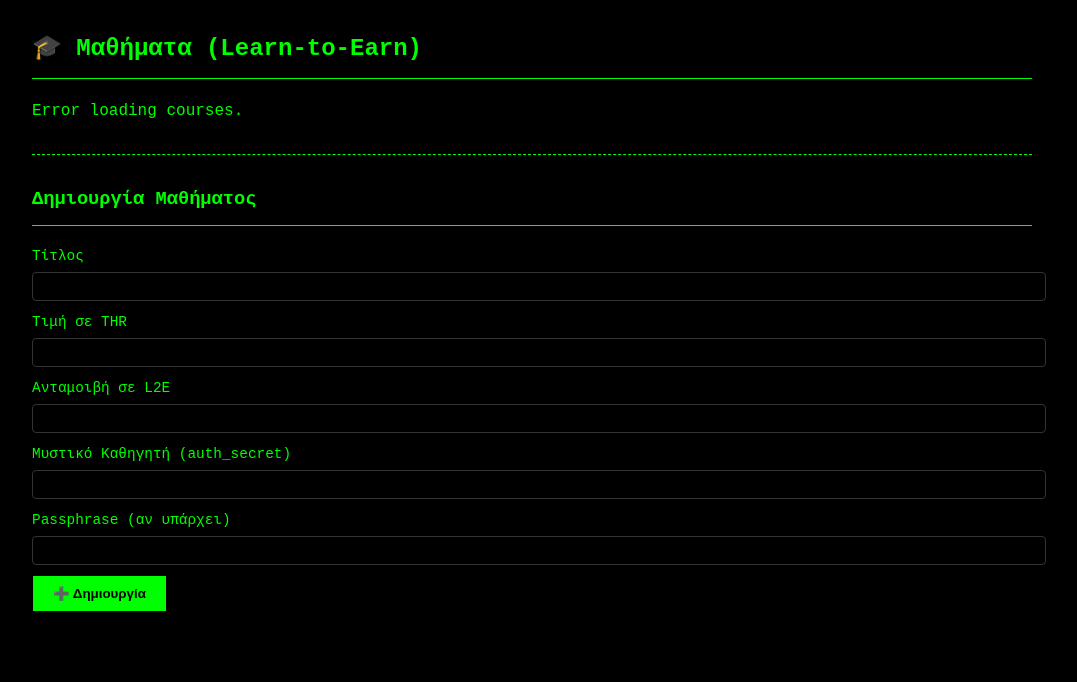
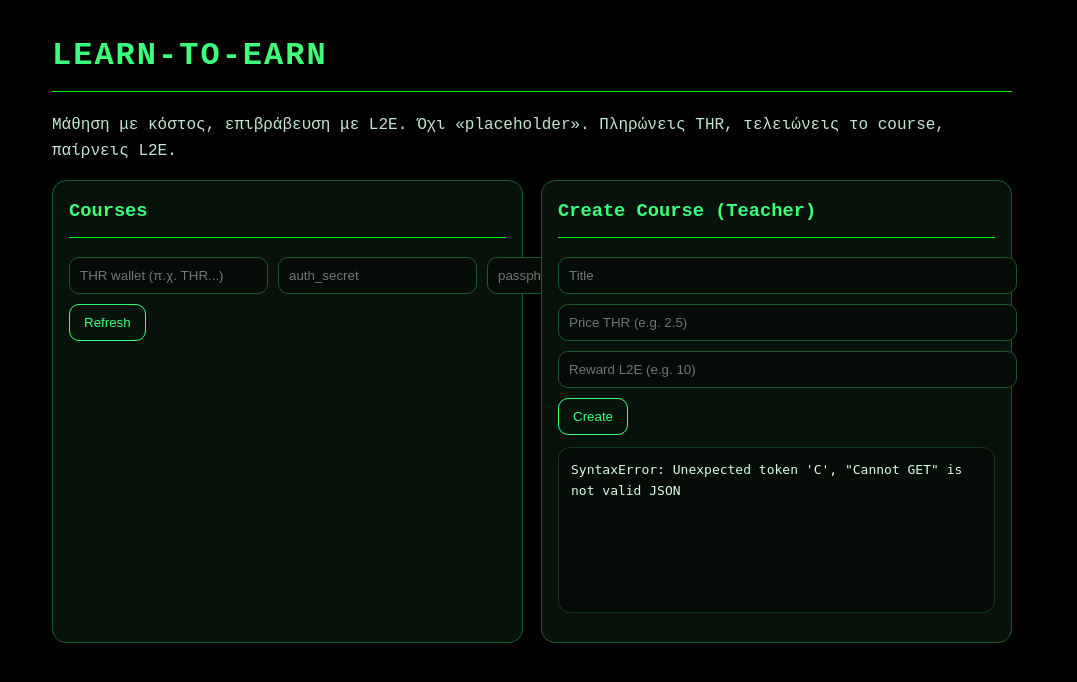
Before and after one commit to Tsipchain/thronos-V3.6, a Flask app: template templates/courses.html in a window 1280 px wide. Shown: the part 77-759 px from the top of the page, without its empty margins (108-1185 px from the left). Run offline with Flask 2, Linux system fonts and the light colour scheme; the template is opened without the code that fills it, so the values that code supplies are empty.

Commit message:
Update courses.html

```diff
--- a/templates/courses.html
+++ b/templates/courses.html
@@ -1,287 +1,110 @@
 {% extends "base.html" %}
+{% block title %}Thronos Learn‑to‑Earn{% endblock %}
+{% block content %}
+<div class="container" style="max-width:1100px;margin:30px auto;color:#d7ffe6;">
+  <h1 style="color:#3CFF7A;letter-spacing:2px;">LEARN‑TO‑EARN</h1>
+  <p style="opacity:.9;">Μάθηση με κόστος, επιβράβευση με L2E. Όχι «placeholder». Πληρώνεις THR, τελειώνεις το course, παίρνεις L2E.</p>
 
-{% block title %}🎓 Learn‑to‑Earn{% endblock %}
+  <div style="display:flex;gap:18px;flex-wrap:wrap;">
+    <div style="flex:1;min-width:320px;background:#07120b;border:1px solid #1a5a2f;border-radius:14px;padding:16px;">
+      <h3 style="margin-top:0;color:#3CFF7A;">Courses</h3>
+      <div style="display:flex;gap:10px;align-items:center;margin-bottom:10px;">
+        <input id="wallet" placeholder="THR wallet (π.χ. THR...)" style="flex:1;padding:10px;border-radius:10px;border:1px solid #1a5a2f;background:#050b07;color:#d7ffe6;">
+        <input id="secret" placeholder="auth_secret" style="flex:1;padding:10px;border-radius:10px;border:1px solid #1a5a2f;background:#050b07;color:#d7ffe6;">
+        <input id="passphrase" placeholder="passphrase (optional)" style="flex:1;padding:10px;border-radius:10px;border:1px solid #1a5a2f;background:#050b07;color:#d7ffe6;">
+      </div>
+      <button id="refresh" style="padding:10px 14px;border-radius:10px;border:1px solid #3CFF7A;background:#06140b;color:#3CFF7A;cursor:pointer;">Refresh</button>
+      <div id="courses" style="margin-top:14px;display:flex;flex-direction:column;gap:10px;"></div>
+    </div>
 
-{% block styles %}
-<style>
-  .courses-container {
-    max-width: 900px;
-    margin: 0 auto;
-    background: #111;
-    border: 1px solid #0f0;
-    border-radius: 16px;
-    padding: 20px;
-    box-shadow: 0 0 20px rgba(0, 255, 0, 0.1);
-  }
-  .courses-container h2 {
-    margin-top: 0;
-  }
-  .courses-table {
-    width: 100%;
-    border-collapse: collapse;
-    margin-bottom: 20px;
-  }
-  .courses-table th, .courses-table td {
-    border: 1px solid #0f0;
-    padding: 8px;
-    text-align: left;
-    font-size: 0.9em;
-  }
-  .courses-table th {
-    background: #002200;
-  }
-  .courses-table tr:nth-child(even) {
-    background: #010801;
-  }
-  .courses-table tr:nth-child(odd) {
-    background: #000;
-  }
-  .btn-small {
-    display: inline-block;
-    background: #0f0;
-    color: #000;
-    padding: 6px 12px;
-    font-size: 0.8em;
-    font-weight: bold;
-    border: none;
-    border-radius: 6px;
-    cursor: pointer;
-    margin-left: 4px;
-  }
-  .btn-small:hover { background: #0c0; }
-  .form-group {
-    margin-bottom: 10px;
-  }
-  .form-group label {
-    display: block;
-    margin-bottom: 4px;
-    font-size: 0.9em;
-  }
-  .form-group input {
-    width: 100%;
-    padding: 6px;
-    border: 1px solid #333;
-    border-radius: 4px;
-    background: #000;
-    color: #0f0;
-    font-family: monospace;
-  }
-  .form-group input:focus {
-    outline: none;
-    border-color: #0f0;
-  }
-  .section-divider {
-    margin: 30px 0;
-    border-top: 1px dashed #0f0;
-  }
-  #courseMsg {
-    margin-top: 10px;
-    white-space: pre-wrap;
-    font-family: monospace;
-  }
-</style>
-{% endblock %}
+    <div style="flex:1;min-width:320px;background:#07120b;border:1px solid #1a5a2f;border-radius:14px;padding:16px;">
+      <h3 style="margin-top:0;color:#3CFF7A;">Create Course (Teacher)</h3>
+      <input id="title" placeholder="Title" style="width:100%;padding:10px;border-radius:10px;border:1px solid #1a5a2f;background:#050b07;color:#d7ffe6;margin-bottom:10px;">
+      <input id="price" placeholder="Price THR (e.g. 2.5)" style="width:100%;padding:10px;border-radius:10px;border:1px solid #1a5a2f;background:#050b07;color:#d7ffe6;margin-bottom:10px;">
+      <input id="reward" placeholder="Reward L2E (e.g. 10)" style="width:100%;padding:10px;border-radius:10px;border:1px solid #1a5a2f;background:#050b07;color:#d7ffe6;margin-bottom:10px;">
+      <button id="create" style="padding:10px 14px;border-radius:10px;border:1px solid #3CFF7A;background:#06140b;color:#3CFF7A;cursor:pointer;">Create</button>
+      <pre id="log" style="white-space:pre-wrap;margin-top:12px;background:#050b07;border:1px solid #123a22;border-radius:12px;padding:12px;min-height:140px;"></pre>
+    </div>
+  </div>
+</div>
 
-{% block content %}
-<div class="courses-container">
-  <h2>🎓 <span class="lang-el">Μαθήματα (Learn‑to‑Earn)</span><span class="lang-en">Courses</span></h2>
-  <div id="coursesSection">
-    <div id="coursesLoading">Loading courses…</div>
-    <table class="courses-table" id="coursesTable" style="display:none;">
-      <thead>
-        <tr>
-          <th>ID</th>
-          <th><span class="lang-el">Τίτλος</span><span class="lang-en">Title</span></th>
-          <th><span class="lang-el">Διδάσκων</span><span class="lang-en">Teacher</span></th>
-          <th><span class="lang-el">Τιμή (THR)</span><span class="lang-en">Price (THR)</span></th>
-          <th><span class="lang-el">Ανταμοιβή (L2E)</span><span class="lang-en">Reward (L2E)</span></th>
-          <th><span class="lang-el">Ενέργειες</span><span class="lang-en">Actions</span></th>
-        </tr>
-      </thead>
-      <tbody id="coursesBody">
-      </tbody>
-    </table>
-  </div>
-  <div class="section-divider"></div>
-  <h3><span class="lang-el">Δημιουργία Μαθήματος</span><span class="lang-en">Create Course</span></h3>
-  <form id="createCourseForm" onsubmit="return submitCourse(event);">
-    <div class="form-group">
-      <label for="courseTitle"><span class="lang-el">Τίτλος</span><span class="lang-en">Title</span></label>
-      <input type="text" id="courseTitle" required>
-    </div>
-    <div class="form-group">
-      <label for="coursePrice"><span class="lang-el">Τιμή σε THR</span><span class="lang-en">Price in THR</span></label>
-      <input type="number" step="0.000001" id="coursePrice" required>
-    </div>
-    <div class="form-group">
-      <label for="courseReward"><span class="lang-el">Ανταμοιβή σε L2E</span><span class="lang-en">Reward in L2E</span></label>
-      <input type="number" step="0.000001" id="courseReward" required>
-    </div>
-    <div class="form-group">
-      <label for="courseAuth"><span class="lang-el">Μυστικό Καθηγητή (auth_secret)</span><span class="lang-en">Teacher Auth Secret</span></label>
-      <input type="password" id="courseAuth" required>
-    </div>
-    <div class="form-group">
-      <label for="coursePassphrase"><span class="lang-el">Passphrase (αν υπάρχει)</span><span class="lang-en">Passphrase (if any)</span></label>
-      <input type="password" id="coursePassphrase">
-    </div>
-    <button type="submit" class="btn">➕ <span class="lang-el">Δημιουργία</span><span class="lang-en">Create</span></button>
-  </form>
-  <div id="courseMsg"></div>
-</div>
-{% endblock %}
+<script>
+const $ = (id)=>document.getElementById(id);
 
-{% block scripts %}
-<script>
-// Helper to shorten THR addresses
-function shortAddr(addr) {
-    return addr ? addr.substring(0, 6) + '...' + addr.substring(addr.length - 4) : '';
+async function apiGet(url){
+  const r = await fetch(url);
+  return await r.json();
+}
+async function apiPost(url, body){
+  const r = await fetch(url, {method:"POST", headers:{"Content-Type":"application/json"}, body:JSON.stringify(body)});
+  return await r.json();
 }
 
-async function loadCourses() {
-    const table = document.getElementById('coursesTable');
-    const tbody = document.getElementById('coursesBody');
-    const loading = document.getElementById('coursesLoading');
-    try {
-        const res = await fetch('/api/v1/courses');
-        const data = await res.json();
-        const courses = data.courses || [];
-        tbody.innerHTML = '';
-        if (courses.length === 0) {
-            loading.textContent = 'No courses available yet.';
-            table.style.display = 'none';
-        } else {
-            loading.style.display = 'none';
-            table.style.display = '';
-            courses.forEach(course => {
-                const tr = document.createElement('tr');
-                tr.innerHTML = `
-                    <td>${course.id}</td>
-                    <td>${course.title}</td>
-                    <td>${shortAddr(course.teacher)}</td>
-                    <td>${course.price_thr}</td>
-                    <td>${course.reward_l2e}</td>
-                    <td>
-                      <button class="btn-small" onclick="enrollCourse('${course.id}')">Enroll</button>
-                      <button class="btn-small" onclick="completeCourse('${course.id}')">Complete</button>
-                    </td>
-                `;
-                tbody.appendChild(tr);
-            });
-        }
-    } catch (err) {
-        loading.textContent = 'Error loading courses.';
-        console.error(err);
-    }
+function courseCard(c){
+  const el = document.createElement("div");
+  el.style.cssText="border:1px solid #123a22;border-radius:12px;padding:12px;background:#050b07;";
+  el.innerHTML = `
+    <div style="display:flex;justify-content:space-between;gap:10px;align-items:flex-start;">
+      <div>
+        <div style="font-weight:700;color:#d7ffe6;">${c.title}</div>
+        <div style="opacity:.85;font-size:13px;">Teacher: <code>${c.teacher}</code></div>
+        <div style="opacity:.85;font-size:13px;">Price: <b>${c.price_thr}</b> THR · Reward: <b>${c.reward_l2e}</b> L2E</div>
+        <div style="opacity:.75;font-size:12px;">Students: ${(c.students||[]).length} · Completed: ${(c.completed||[]).length}</div>
+      </div>
+      <div style="display:flex;flex-direction:column;gap:8px;min-width:170px;">
+        <button class="enroll" style="padding:9px 12px;border-radius:10px;border:1px solid #3CFF7A;background:#06140b;color:#3CFF7A;cursor:pointer;">Enroll</button>
+        <button class="complete" style="padding:9px 12px;border-radius:10px;border:1px solid #1a5a2f;background:#06140b;color:#d7ffe6;cursor:pointer;">Complete</button>
+      </div>
+    </div>
+  `;
+  el.querySelector(".enroll").onclick = async ()=>{
+    const student = $("wallet").value.trim();
+    const secret  = $("secret").value.trim();
+    const pass    = $("passphrase").value.trim();
+    if(!student || !secret) return log("Wallet + auth_secret required.");
+    const out = await apiPost(`/api/v1/courses/${c.id}/enroll`, {student_thr:student, auth_secret:secret, passphrase:pass});
+    log(JSON.stringify(out,null,2));
+    await refresh();
+  };
+  el.querySelector(".complete").onclick = async ()=>{
+    const student = $("wallet").value.trim();
+    const teacher = c.teacher;
+    const secret  = $("secret").value.trim();
+    const pass    = $("passphrase").value.trim();
+    if(!student || !secret) return log("Wallet + auth_secret required.");
+    const out = await apiPost(`/api/v1/courses/${c.id}/complete`, {student_thr:student, teacher_thr:teacher, auth_secret:secret, passphrase:pass});
+    log(JSON.stringify(out,null,2));
+    await refresh();
+  };
+  return el;
 }
 
-async function submitCourse(event) {
-    event.preventDefault();
-    const title = document.getElementById('courseTitle').value.trim();
-    const price = parseFloat(document.getElementById('coursePrice').value) || 0;
-    const reward = parseFloat(document.getElementById('courseReward').value) || 0;
-    const auth = document.getElementById('courseAuth').value.trim();
-    const passphrase = document.getElementById('coursePassphrase').value.trim();
-    const teacher = localStorage.getItem('thr_address') || '';
-    const msgEl = document.getElementById('courseMsg');
-    if (!teacher) {
-        msgEl.textContent = '⚠️ Connect your THR wallet first.';
-        return false;
-    }
-    msgEl.textContent = 'Creating course...';
-    try {
-        const res = await fetch('/api/v1/courses', {
-            method: 'POST',
-            headers: { 'Content-Type': 'application/json' },
-            body: JSON.stringify({
-                title: title,
-                teacher: teacher,
-                price_thr: price,
-                reward_l2e: reward,
-                auth_secret: auth,
-                passphrase: passphrase
-            })
-        });
-        const data = await res.json();
-        if (data.status === 'success') {
-            msgEl.textContent = '✅ Course created successfully.';
-            document.getElementById('courseTitle').value = '';
-            document.getElementById('coursePrice').value = '';
-            document.getElementById('courseReward').value = '';
-            document.getElementById('courseAuth').value = '';
-            document.getElementById('coursePassphrase').value = '';
-            loadCourses();
-        } else {
-            msgEl.textContent = '❌ ' + (data.message || 'Error creating course');
-        }
-    } catch (err) {
-        console.error(err);
-        msgEl.textContent = '❌ Error creating course.';
-    }
-    return false;
+function log(s){
+  $("log").textContent = s;
 }
 
-async function enrollCourse(courseId) {
-    const student = localStorage.getItem('thr_address') || '';
-    const auth = prompt('Enter your auth_secret');
-    const passphrase = prompt('Enter passphrase (leave blank if none)');
-    if (!student || !auth) {
-        alert('Missing wallet or auth_secret');
-        return;
-    }
-    try {
-        const res = await fetch(`/api/v1/courses/${courseId}/enroll`, {
-            method: 'POST',
-            headers: { 'Content-Type': 'application/json' },
-            body: JSON.stringify({
-                student_thr: student,
-                auth_secret: auth,
-                passphrase: passphrase || ''
-            })
-        });
-        const data = await res.json();
-        if (data.status === 'success' || data.message === 'Already enrolled') {
-            alert('Enrolled successfully');
-        } else {
-            alert('Error enrolling: ' + (data.message || data.error));
-        }
-    } catch (err) {
-        console.error(err);
-        alert('Error enrolling');
-    }
+async function refresh(){
+  const data = await apiGet("/api/v1/courses");
+  const box = $("courses");
+  box.innerHTML = "";
+  (data.courses||[]).forEach(c=>box.appendChild(courseCard(c)));
 }
 
-async function completeCourse(courseId) {
-    const student = localStorage.getItem('thr_address') || '';
-    const auth = prompt('Enter teacher auth_secret to confirm completion');
-    const passphrase = prompt('Enter passphrase (leave blank if none)');
-    if (!auth) {
-        alert('Missing auth_secret');
-        return;
-    }
-    try {
-        const res = await fetch(`/api/v1/courses/${courseId}/complete`, {
-            method: 'POST',
-            headers: { 'Content-Type': 'application/json' },
-            body: JSON.stringify({
-                student_thr: student,
-                auth_secret: auth,
-                passphrase: passphrase || ''
-            })
-        });
-        const data = await res.json();
-        if (data.status === 'success') {
-            alert('Course completed. L2E reward minted!');
-        } else {
-            alert('Error completing: ' + (data.message || data.error));
-        }
-    } catch (err) {
-        console.error(err);
-        alert('Error completing course');
-    }
-}
+$("refresh").onclick = refresh;
 
-// Initialize courses on page load
-document.addEventListener('DOMContentLoaded', loadCourses);
+$("create").onclick = async ()=>{
+  const teacher = $("wallet").value.trim();
+  const secret  = $("secret").value.trim();
+  const pass    = $("passphrase").value.trim();
+  const title   = $("title").value.trim();
+  const price   = parseFloat($("price").value||"0");
+  const reward  = parseFloat($("reward").value||"0");
+  if(!teacher || !secret) return log("Teacher wallet + auth_secret required.");
+  const out = await apiPost("/api/v1/courses", {title, teacher, price_thr:price, reward_l2e:reward, auth_secret:secret, passphrase:pass});
+  log(JSON.stringify(out,null,2));
+  await refresh();
+};
+
+refresh().catch(e=>log(String(e)));
 </script>
 {% endblock %}
```
